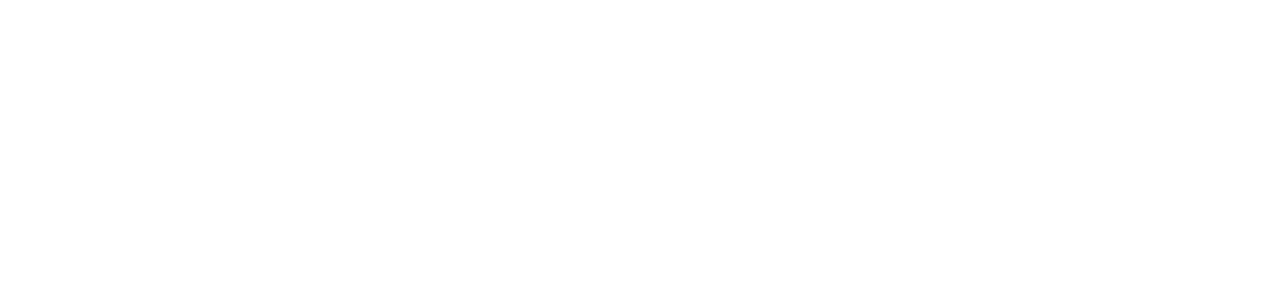
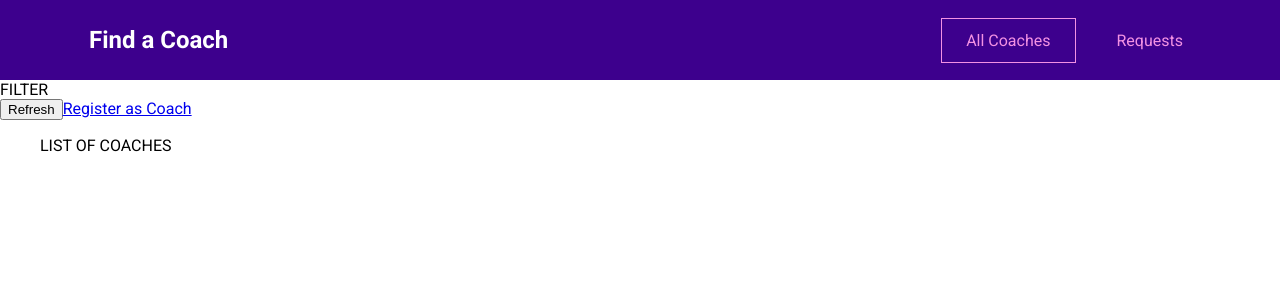
Before and after one commit to Akshay-Daundkar-14/coach-finder, a Vue app: page /coaches in a window 1280 px wide. Before the commit this address had no page. Shown: the top 300 px of the page. Built offline with nearby package versions, Linux system fonts and the light colour scheme.

Commit message:
Basic Routing

```diff
--- /dev/null
+++ b/src/App.vue
@@ -0,0 +1,37 @@
+<template>
+    <the-header></the-header>
+  <router-view></router-view>
+</template>
+
+
+
+<script>
+
+import TheHeader from "./components/layout/TheHeader.vue";
+
+export default {
+    components:{
+        TheHeader
+    }
+}
+</script>
+
+
+
+
+
+<style>
+@import url('https://fonts.googleapis.com/css2?family=Roboto:wght@400;700&display=swap');
+
+* {
+  box-sizing: border-box;
+}
+
+html {
+  font-family: 'Roboto', sans-serif;
+}
+
+body {
+  margin: 0;
+}
+</style>
--- /dev/null
+++ b/src/components/layout/TheHeader.vue
@@ -0,0 +1,73 @@
+<template>
+    <header>
+        <nav>
+            <h1><router-link to="/">Find a Coach</router-link></h1>
+            <ul>
+                <li><router-link to="coaches">All Coaches</router-link></li>
+                <li><router-link to="requests">Requests</router-link></li>
+            </ul>
+        </nav>
+    </header>
+</template>
+
+
+<style scoped>
+header {
+  width: 100%;
+  height: 5rem;
+  background-color: #3d008d;
+  display: flex;
+  justify-content: center;
+  align-items: center;
+}
+
+header a {
+  text-decoration: none;
+  color: #f391e3;
+  display: inline-block;
+  padding: 0.75rem 1.5rem;
+  border: 1px solid transparent;
+}
+
+a:active,
+a:hover,
+a.router-link-active {
+  border: 1px solid #f391e3;
+}
+
+h1 {
+  margin: 0;
+}
+
+h1 a {
+  color: white;
+  margin: 0;
+}
+
+h1 a:hover,
+h1 a:active,
+h1 a.router-link-active {
+  border-color: transparent;
+}
+
+header nav {
+  width: 90%;
+  margin: auto;
+  display: flex;
+  justify-content: space-between;
+  align-items: center;
+}
+
+header ul {
+  list-style: none;
+  margin: 0;
+  padding: 0;
+  display: flex;
+  justify-content: center;
+  align-items: center;
+}
+
+li {
+  margin: 0 0.5rem;
+}
+</style>
--- a/src/main.js
+++ b/src/main.js
@@ -1,8 +1,8 @@
 import { createApp } from 'vue';
 import router from './router';
+import App from './App.vue'
 
-
-const app = createApp({});
+const app = createApp(App);
 
 
 app.use(router);
--- /dev/null
+++ b/src/pages/NotFound.vue
@@ -0,0 +1,5 @@
+<template>
+    <h1>
+        Page Not Found
+    </h1>
+</template>
--- /dev/null
+++ b/src/pages/coaches/CoachDetails.vue
@@ -0,0 +1,5 @@
+<template>
+    <h1>Coach Details</h1>
+    <router-view></router-view>
+    <router-link to="/coaches/c3/contact">Contact Coach</router-link>
+</template>
--- /dev/null
+++ b/src/pages/coaches/CoachRegistration.vue
@@ -0,0 +1,3 @@
+<template>
+    <h1>Coach Registration</h1>
+</template>
--- /dev/null
+++ b/src/pages/coaches/CoachesList.vue
@@ -0,0 +1,13 @@
+<template>
+  <section>FILTER</section>
+
+
+    <div class="controls">
+        <button>Refresh</button>
+        <router-link to="/register">Register as Coach</router-link>
+    </div>
+
+  <section>
+    <ul>LIST OF COACHES</ul>
+  </section>
+</template>
--- /dev/null
+++ b/src/pages/requests/ContactCoach.vue
@@ -0,0 +1,3 @@
+<template>
+    <h1>Coach Contact</h1>
+</template>
--- /dev/null
+++ b/src/pages/requests/RequestReceived.vue
@@ -0,0 +1,3 @@
+<template>
+    <h1>Request Received</h1>
+</template>
```
Also changed, not shown: src/router.js (+16 -6 lines).
